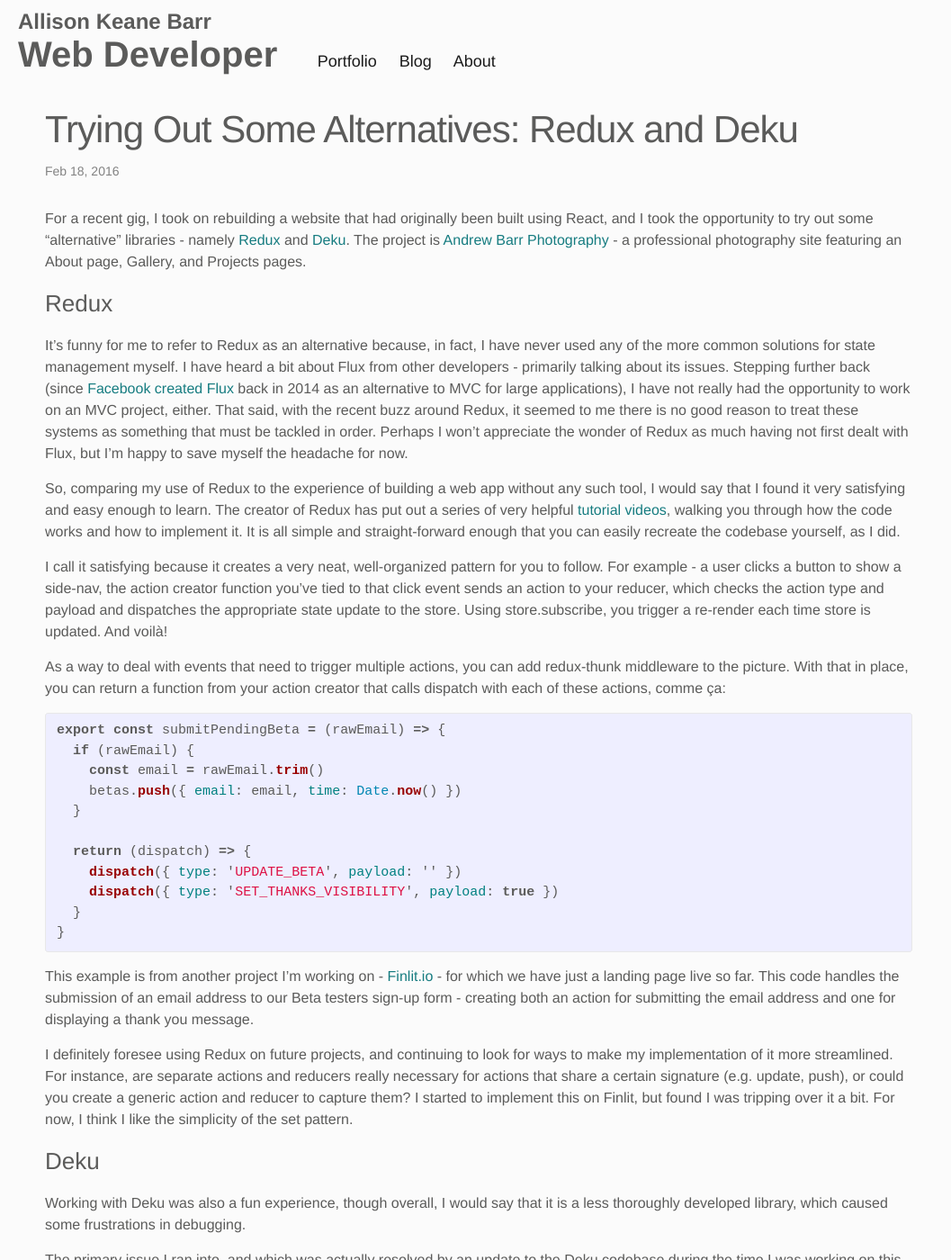
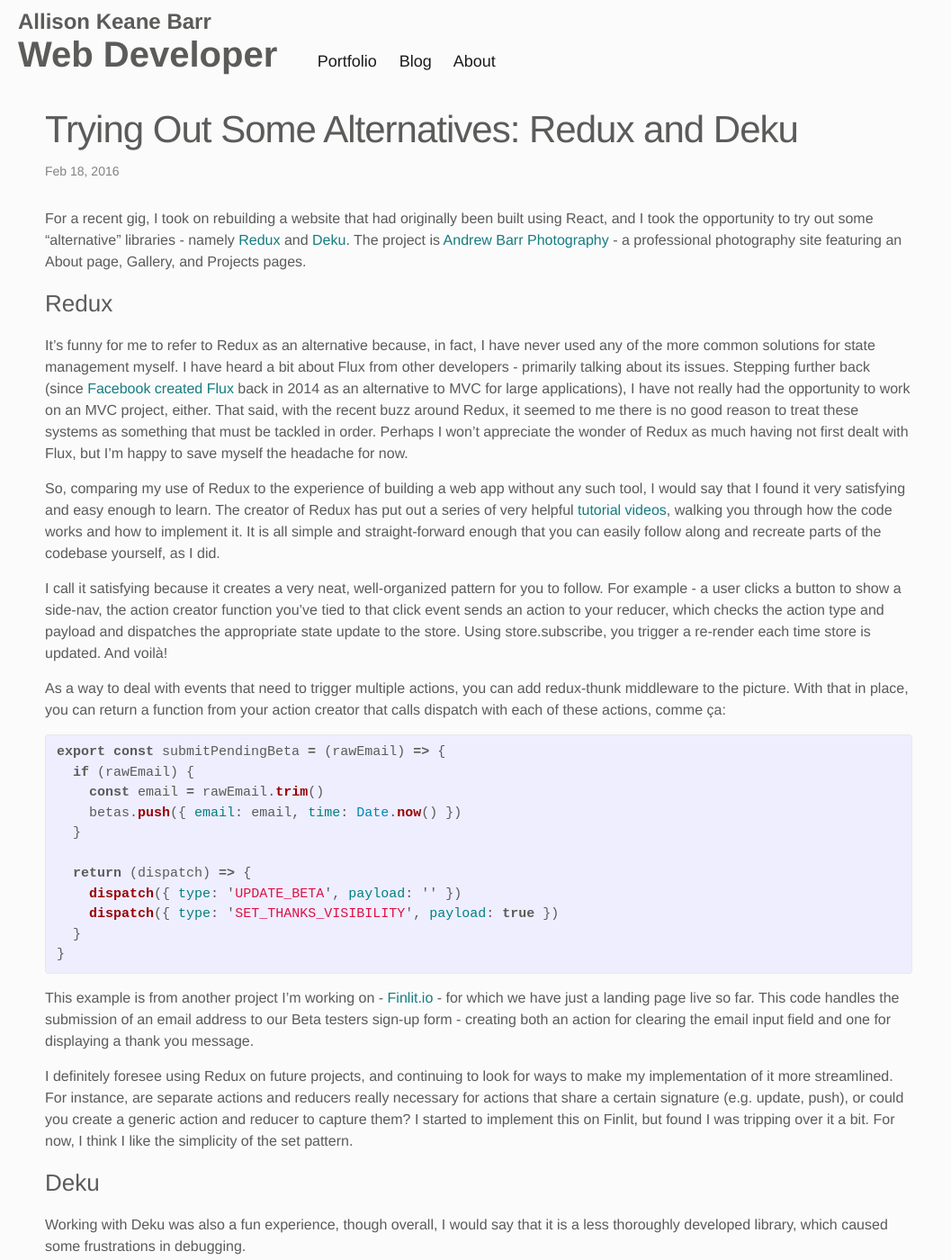
Before and after one commit to allisonkbarr/allisonkbarr.github.io, a Jekyll site: the page built from _posts/2016-02-18-redux-and-deku.markdown, in a window 1280 px wide and 1400 px high. Shown: the whole window at 90% size, without its empty margins (0-1057 px from the left). Built offline with Jekyll 4.4.1, drawn with Linux system fonts in a browser that asks for light colours.

Commit message:
blog post edits

```diff
--- a/_posts/2016-02-18-redux-and-deku.markdown
+++ b/_posts/2016-02-18-redux-and-deku.markdown
@@ -10,7 +10,7 @@
 
 It's funny for me to refer to Redux as an alternative because, in fact, I have never used any of the more common solutions for state management myself. I have heard a bit about Flux from other developers - primarily talking about its issues. Stepping further back (since [Facebook created Flux](http://www.infoq.com/news/2014/05/facebook-mvc-flux) back in 2014 as an alternative to MVC for large applications), I have not really had the opportunity to work on an MVC project, either. That said, with the recent buzz around Redux, it seemed to me there is no good reason to treat these systems as something that must be tackled in order. Perhaps I won't appreciate the wonder of Redux as much having not first dealt with Flux, but I'm happy to save myself the headache for now.
 
-So, comparing my use of Redux to the experience of building a web app without any such tool, I would say that I found it very satisfying and easy enough to learn. The creator of Redux has put out a series of very helpful [tutorial videos](https://egghead.io/series/getting-started-with-redux), walking you through how the code works and how to implement it. It is all simple and straight-forward enough that you can easily recreate the codebase yourself, as I did.
+So, comparing my use of Redux to the experience of building a web app without any such tool, I would say that I found it very satisfying and easy enough to learn. The creator of Redux has put out a series of very helpful [tutorial videos](https://egghead.io/series/getting-started-with-redux), walking you through how the code works and how to implement it. It is all simple and straight-forward enough that you can easily follow along and recreate parts of the codebase yourself, as I did.
 
 I call it satisfying because it creates a very neat, well-organized pattern for you to follow. For example - a user clicks a button to show a side-nav, the action creator function you've tied to that click event sends an action to your reducer, which checks the action type and payload and dispatches the appropriate state update to the store. Using store.subscribe, you trigger a re-render each time store is updated. And voilà!
 
@@ -30,7 +30,7 @@
 }
 {% endhighlight %}
 
-This example is from another project I'm working on - [Finlit.io](http://finlit.io) - for which we have just a landing page live so far. This code handles the submission of an email address to our Beta testers sign-up form - creating both an action for submitting the email address and one for displaying a thank you message.
+This example is from another project I'm working on - [Finlit.io](http://finlit.io) - for which we have just a landing page live so far. This code handles the submission of an email address to our Beta testers sign-up form - creating both an action for clearing the email input field and one for displaying a thank you message.
 
 I definitely foresee using Redux on future projects, and continuing to look for ways to make my implementation of it more streamlined. For instance, are separate actions and reducers really necessary for actions that share a certain signature (e.g. update, push), or could you create a generic action and reducer to capture them? I started to implement this on Finlit, but found I was tripping over it a bit. For now, I think I like the simplicity of the set pattern.
 
```
